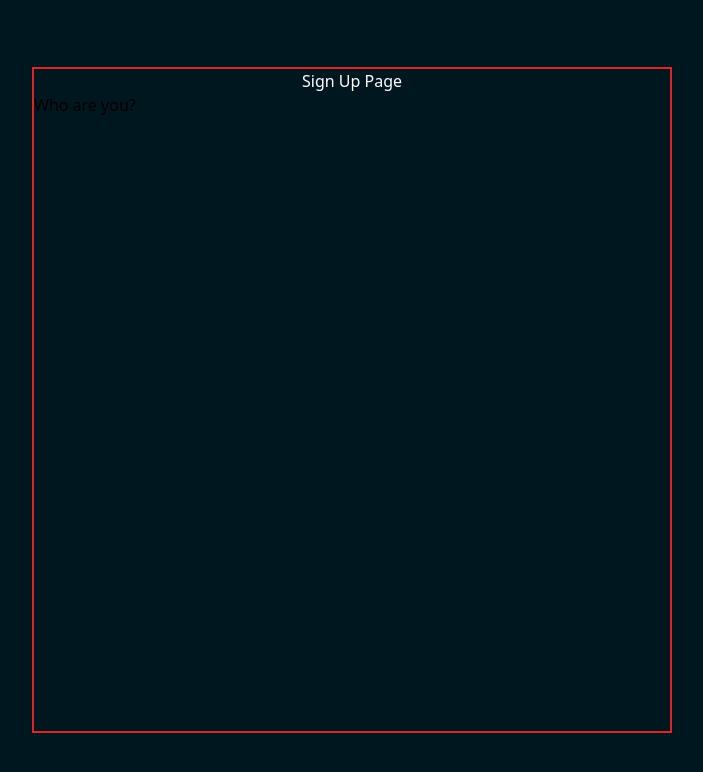
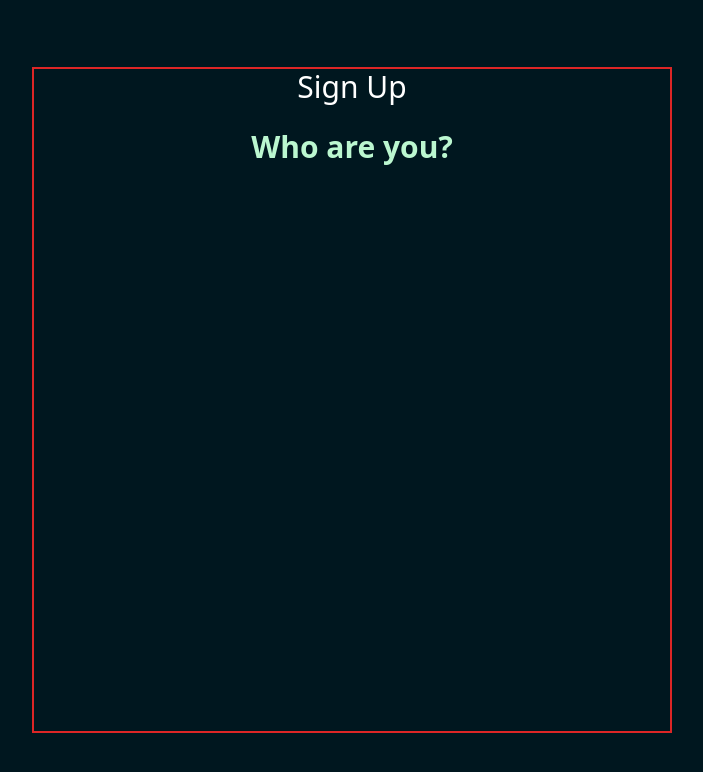
Before and after one commit to obuastella/School-101, a React (Create React App) app in the folder front-end/: page / in a window 1280 px wide. Shown: the top 772 px of the page, without its empty margins (288-991 px from the left). Built offline with nearby package versions, Linux system fonts and the light colour scheme.

Commit message:
WIP: Signup

```diff
--- a/front-end/src/pages/SignUp.jsx
+++ b/front-end/src/pages/SignUp.jsx
@@ -1,9 +1,10 @@
 function SignUp() {
   return (
     <section className="w-full h-screen bg-bgColor flex items-center justify-center">
-      <div className="border-2 border-red-600 w-1/2 h-5/6 ">
-        <h1 className="text-center text-white">Sign Up Page</h1>
-        <h2>Who are you?</h2>
+      <div className="border-2 border-red-600 w-1/2 h-5/6 text-center">
+        <h1 className="text-center text-white text-3xl mb-6">Sign Up </h1>
+        <h2 className="text-3xl font-semibold text-green-200">Who are you?</h2>
+        <div></div>
       </div>
     </section>
   );
```
